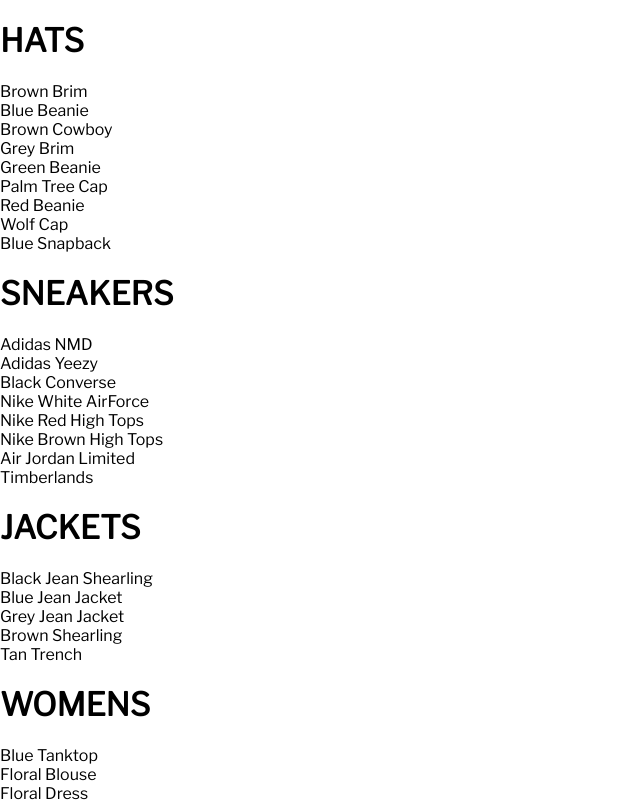
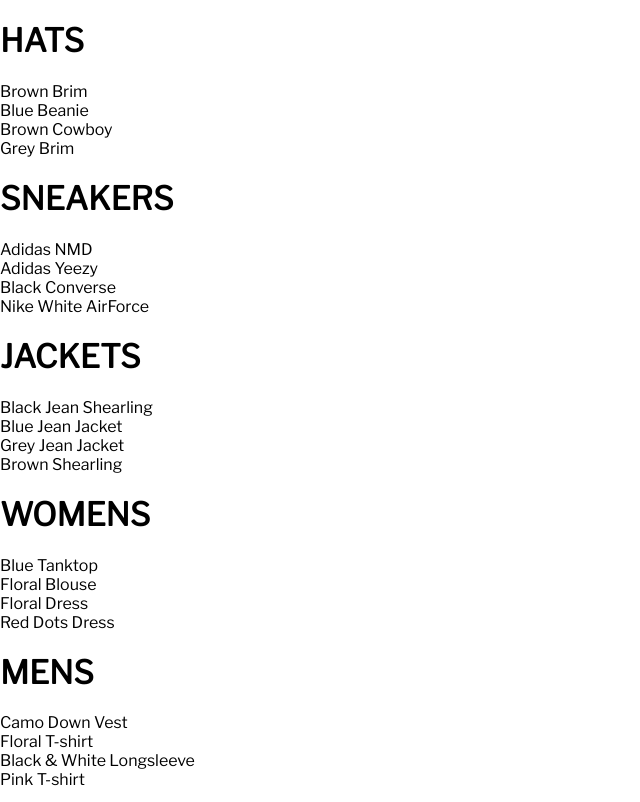
Before and after one commit to sarisssa/Elysium, a React (Create React App) app: page /shop in a window 1280 px wide. Shown: the top 802 px of the page, without its empty margins (0-640 px from the left). Built offline with nearby package versions, Linux system fonts and the light colour scheme.

Commit message:
Amend Collection Preview component to only display four items under each category.

```diff
--- a/src/components/collection-preview/collection-preview.component.jsx
+++ b/src/components/collection-preview/collection-preview.component.jsx
@@ -6,8 +6,8 @@ const CollectionPreview = ({ title, items }) => (
     <div className='collection-preview'>
         <h1 className='title'>{title.toUpperCase()}</h1>
         <div className='preview'>
-            {items.map(item => (
-                <div key ={item.id}>{item.name}</div>
+            {items.filter((item, index) => index < 4).map(item => (
+                <div key={item.id}>{item.name}</div>
             ))}
         </div>
     </div>
```
Also changed, not shown: src/pages/shop/shop.component.jsx (line endings or trailing spaces).
